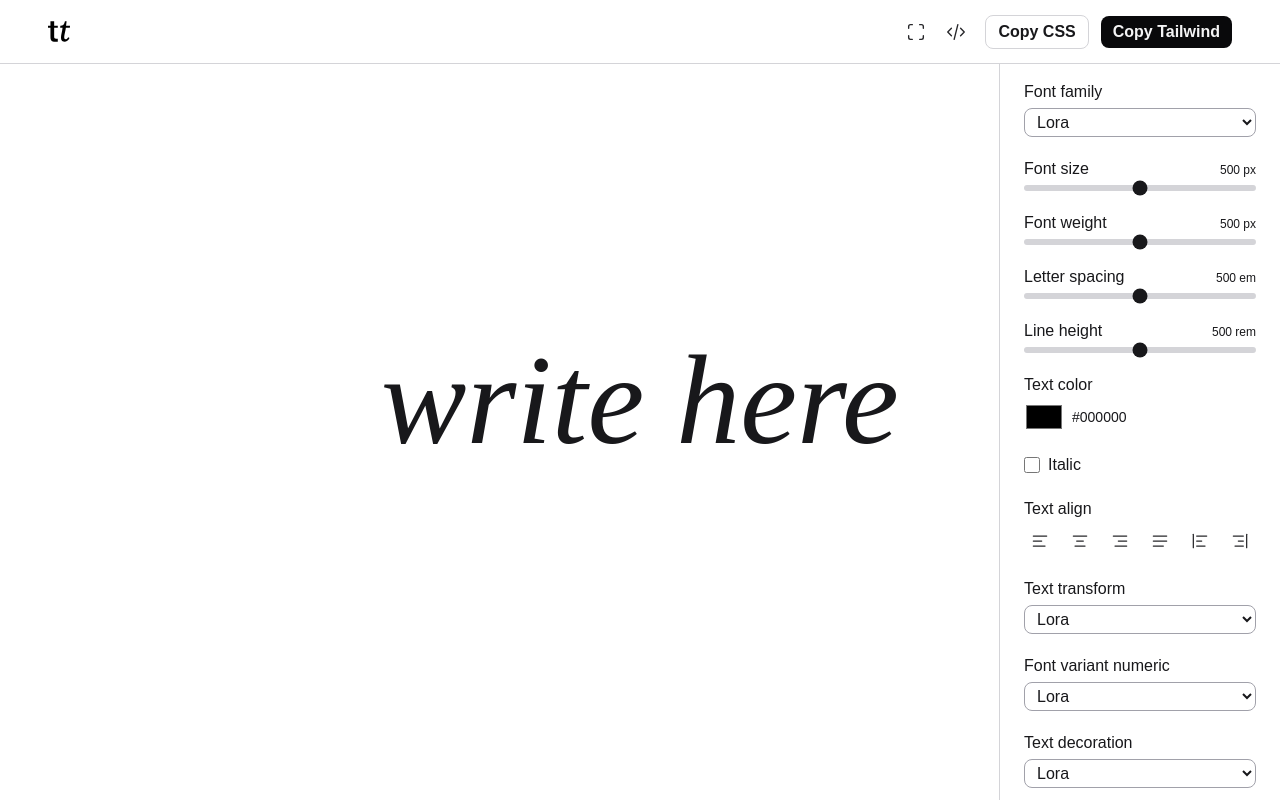
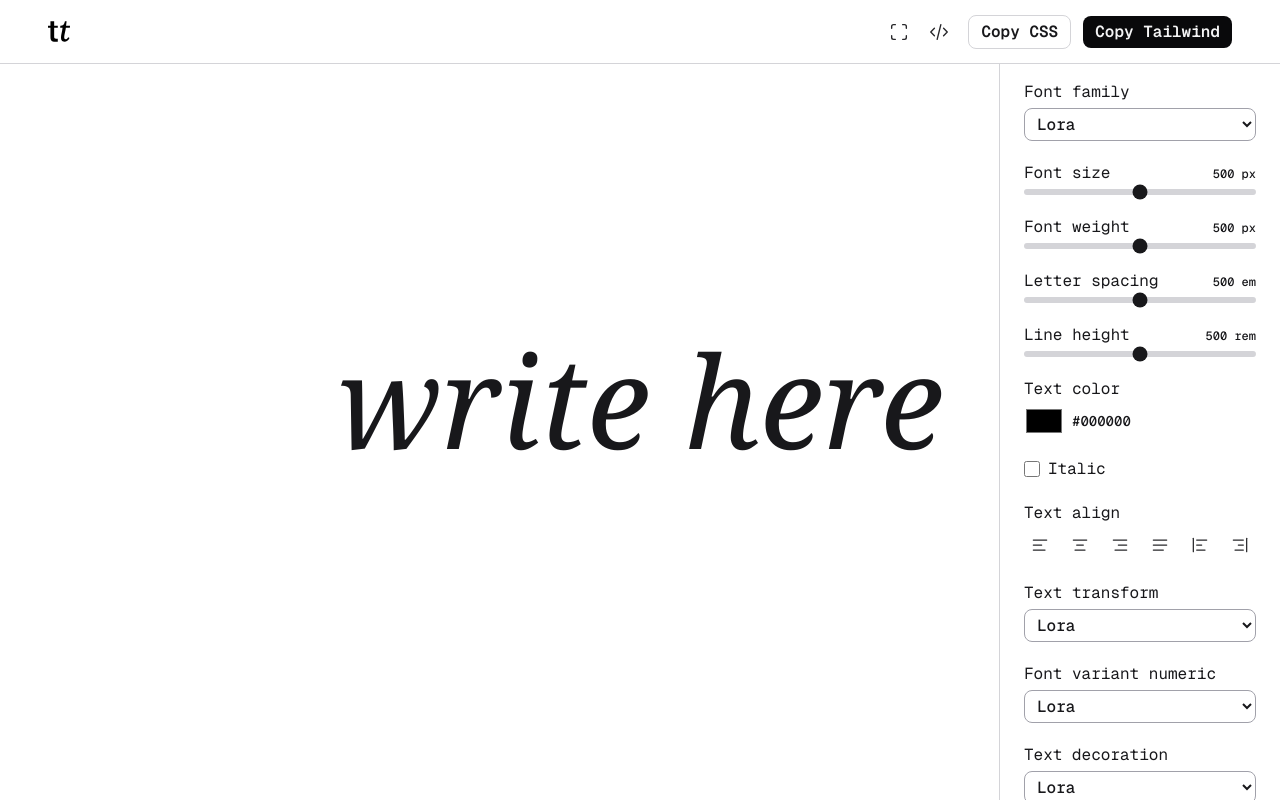
Before and after one commit to esflowers/textest, a Vue app: page / in a window 1280 px wide. Built offline with nearby package versions, Linux system fonts and the light colour scheme.

Commit message:
add font Geist as sans font

```diff
--- a/tailwind.config.js
+++ b/tailwind.config.js
@@ -4,13 +4,10 @@ export default {
     "./index.html",
     "./src/**/*.{vue,js,ts,jsx,tsx}"
   ],
-  darkMode: 'class',
   theme: {
     extend: {
       fontFamily: {
-        sans: ['Geist', 'Arial', 'Helvetica', 'sans-serif'],
-        serif: ['Lora', 'Times New Roman', 'Times', 'serif'],
-        mono: ['Kode Mono', 'Courier New', 'Courier', 'monospace'],
+        sans: ['Geist Mono', 'sans-serif'],
       }
     },
   },
```
